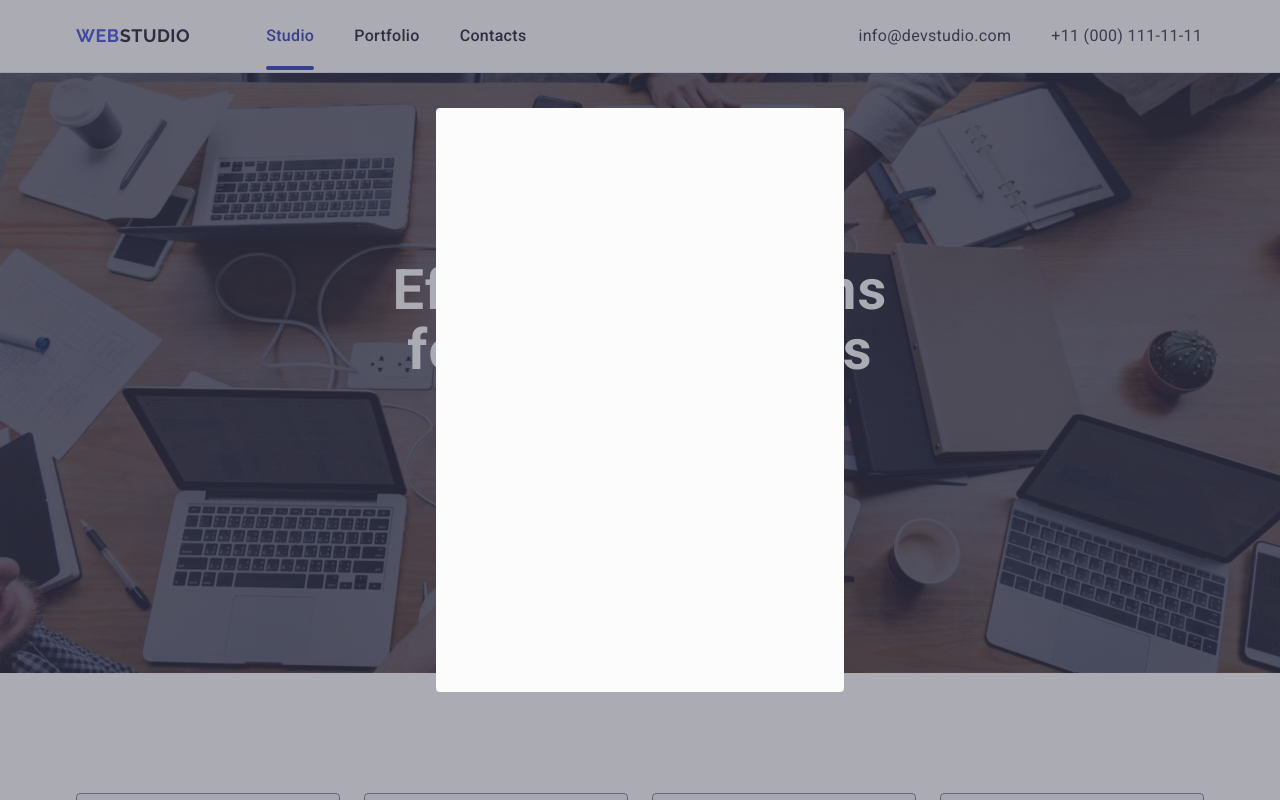
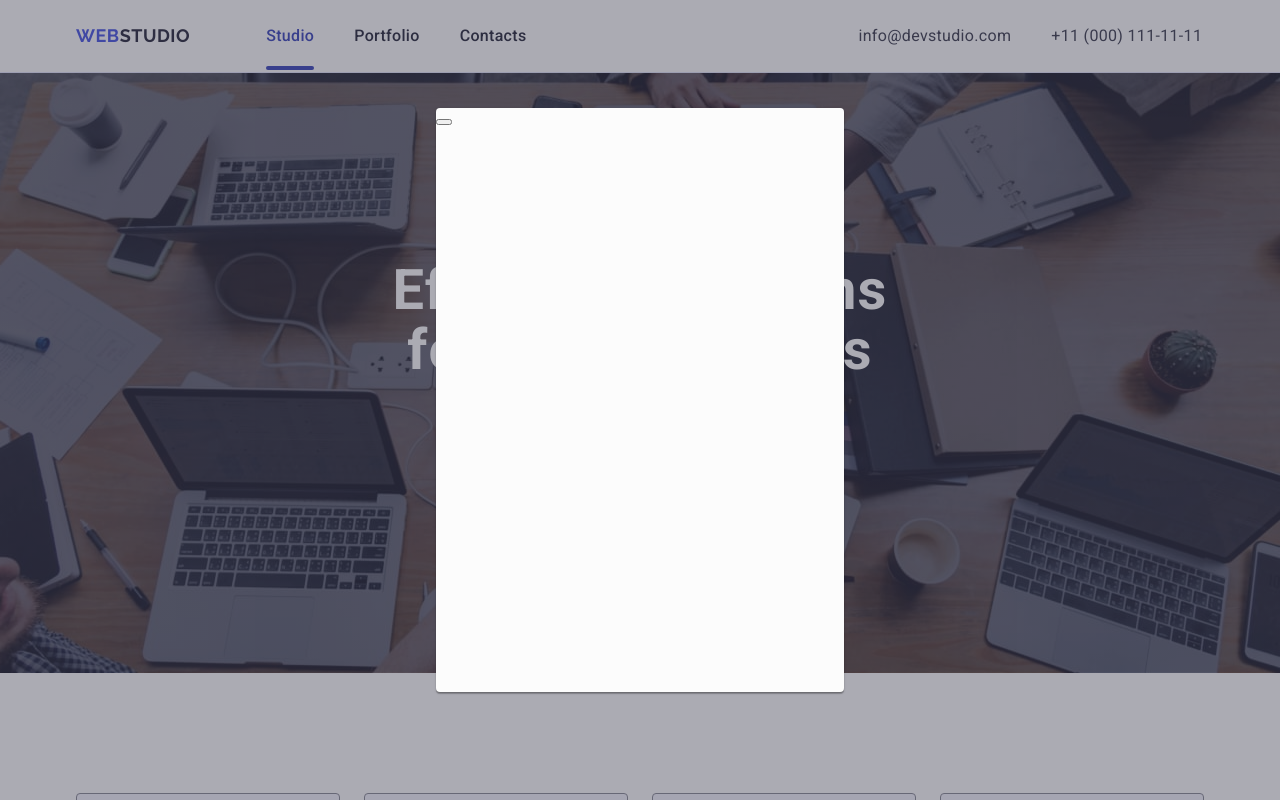
Before and after one commit to Petr-Rydik/goit-markup-hw-06, a plain HTML site: page index.html in a window 1280 px wide. Shown: the top 800 px of the page. Drawn offline with nearby package versions, Linux system fonts and the light colour scheme.

Commit message:
add index file

```diff
--- a/css/styles.css
+++ b/css/styles.css
@@ -525,8 +525,8 @@ img {
   width: 408px;
   min-height: 584px;
   background: #fcfcfc;
-  box-shadow: зі значенням 0px 1px 1px rgba(0, 0, 0, 0.14),
-    0px 1px 3px rgba(0, 0, 0, 0.12), 0px 2px 1px rgba(0, 0, 0, 0.2);
+  box-shadow: 0px 1px 1px rgba(0, 0, 0, 0.14), 0px 1px 3px rgba(0, 0, 0, 0.12),
+    0px 2px 1px rgba(0, 0, 0, 0.2);
   border-radius: 4px;
   transition: transform 250ms cubic-bezier(0.4, 0, 0.2, 1);
 }
--- a/index.html
+++ b/index.html
@@ -530,7 +530,9 @@
       </div>
     </footer>
     <div class="modal-overlay">
-      <div class="modal"></div>
+      <div class="modal">
+        <button class="modal-butt" type="button"></button>
+      </div>
     </div>
   </body>
 </html>
```
